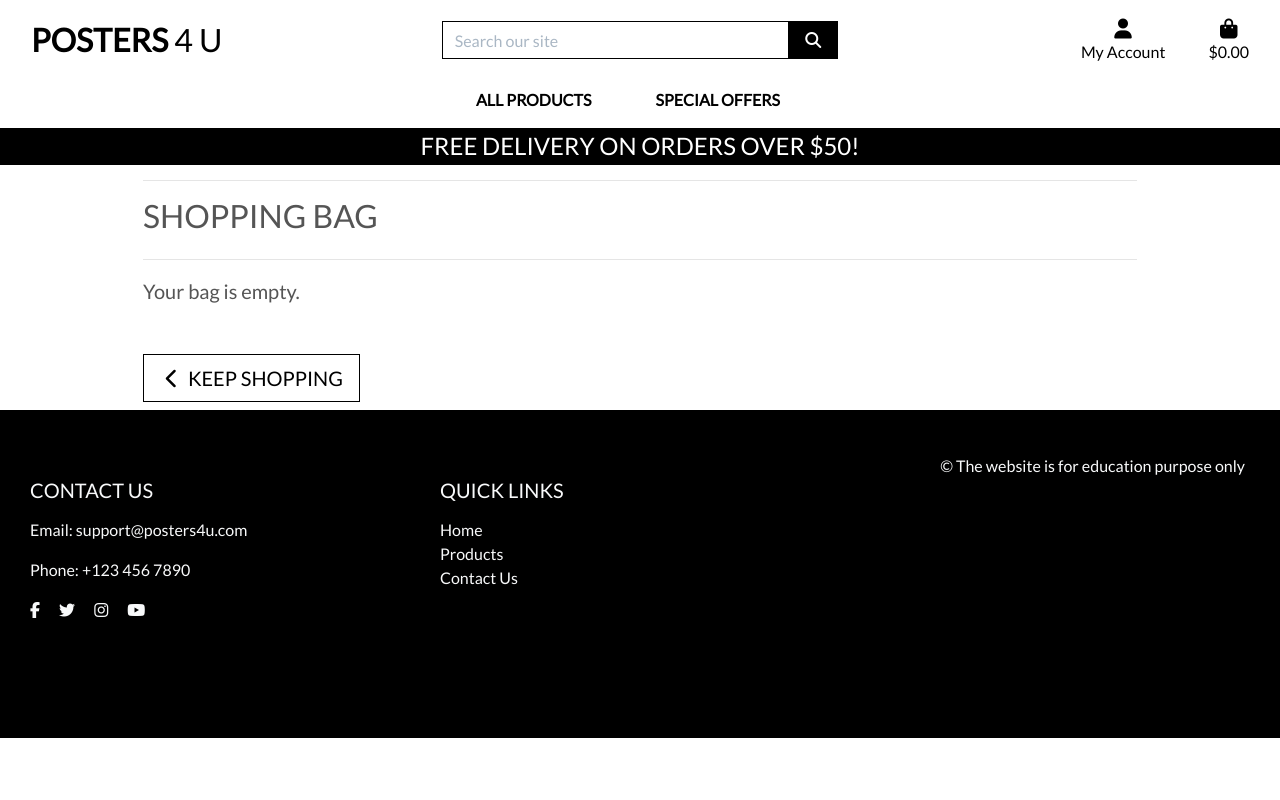
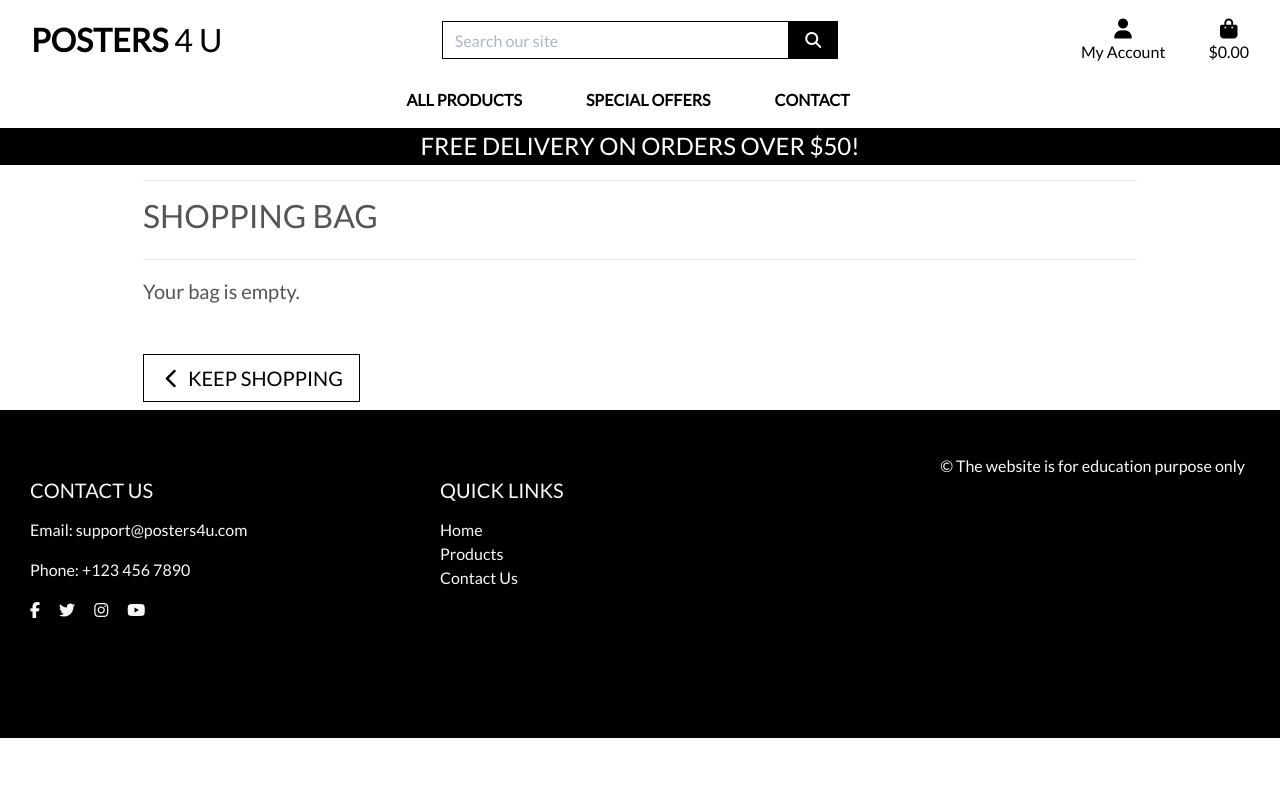
Before and after one commit to Felixiden1987/Posters4U, a Django app: page /bag/ in a window 1280 px wide. Run offline with Django 3.2, Linux system fonts and the light colour scheme; some libraries are stand-ins or nearby versions.

Commit message:
Adjusting main nav 2

```diff
--- a/templates/includes/main-nav.html
+++ b/templates/includes/main-nav.html
@@ -29,7 +29,7 @@
                 <a href="{% url 'products' %}?category=new_arrivals,deals,clearance" class="dropdown-item">All Specials</a>
             </div>
         </li>
-        <li class="nav-item d-block d-md-none">
+        <li class="nav-item d-block">
             <a class="logo-font font-weight-bold nav-link text-black mr-5" href="{% url 'contact' %}" id="contact-link">
                 Contact
             </a>
```
